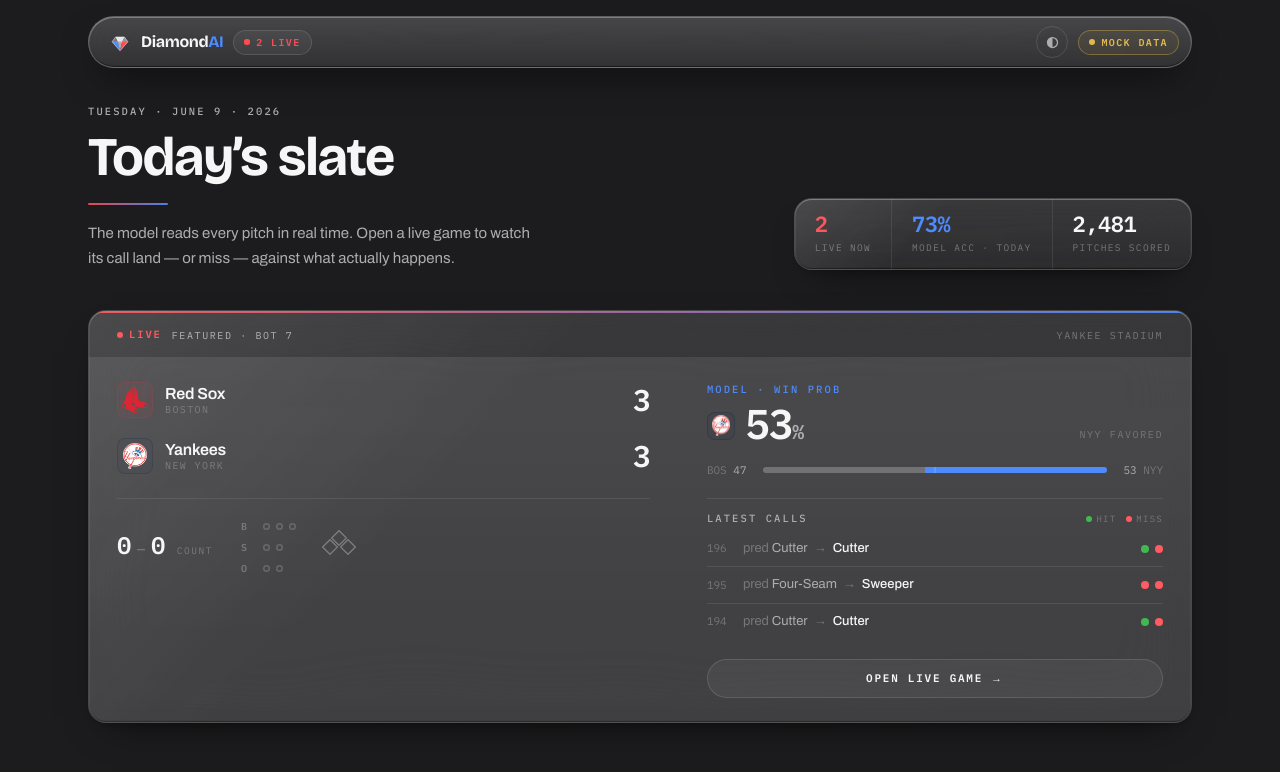
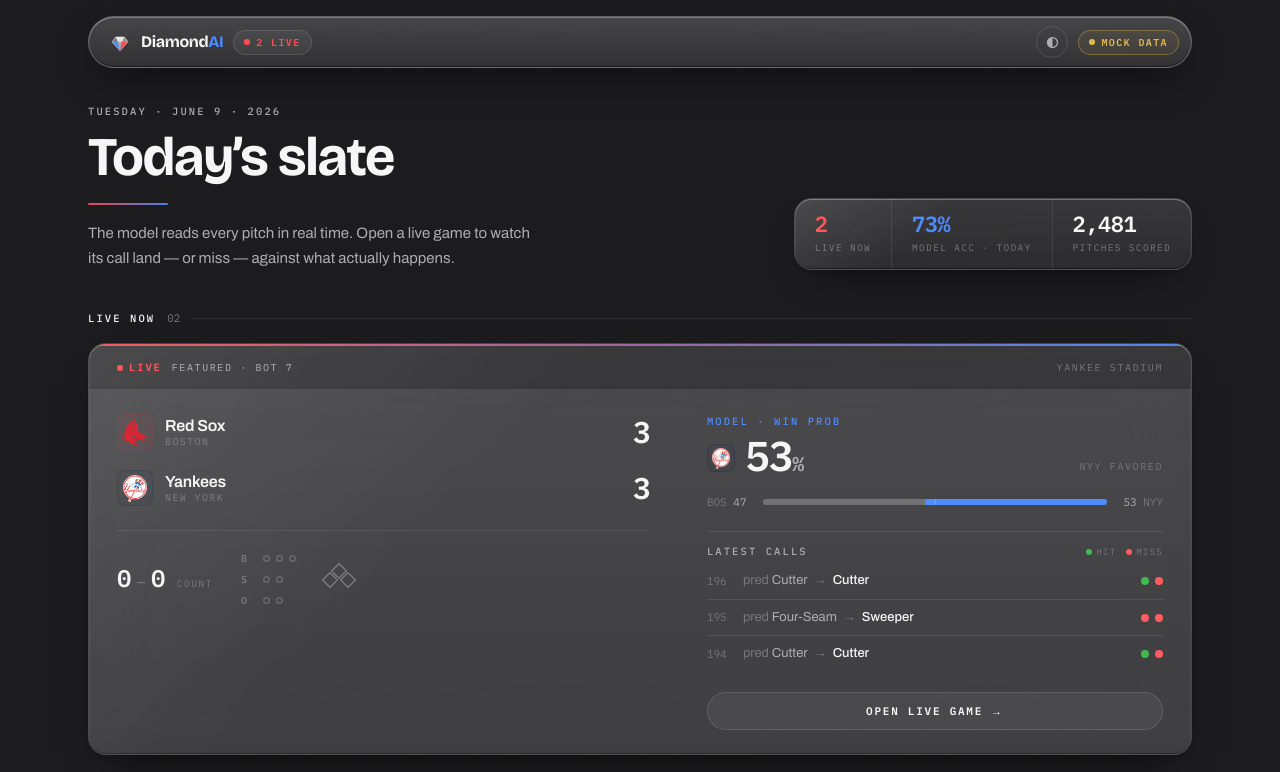
Before and after one commit to sbalagan22/DiamondAI, a Next.js app in the folder web/: page / in a window 1280 px wide. Shown: the top 772 px of the page. Built offline with nearby package versions, Linux system fonts and the light colour scheme.

Commit message:
feat(schedule): all live games get the big-card treatment

```diff
--- a/web/components/schedule/Schedule.tsx
+++ b/web/components/schedule/Schedule.tsx
@@ -237,7 +237,7 @@
     <Link
       href={gameUrl(game.id)}
       aria-label={`Open featured live game: ${away.name} at ${home.name}`}
-      className="group glass-panel glass-hover mb-12 block overflow-hidden focus:outline-none focus-visible:ring-2 focus-visible:ring-[var(--model)]"
+      className="group glass-panel glass-hover block overflow-hidden focus:outline-none focus-visible:ring-2 focus-visible:ring-[var(--model)]"
     >
       <div className="accent-rule" />
       <div className="flex items-center justify-between gap-2 border-b border-[var(--line)] px-5 py-3.5 sm:px-7">
@@ -379,8 +379,6 @@
   const live = games.filter((g) => g.status === "live");
   const pre = games.filter((g) => g.status === "upcoming");
   const finals = games.filter((g) => g.status === "final");
-  const featured = live[0];
-  const restLive = featured ? live.slice(1) : live;
 
   return (
     <main className="mx-auto max-w-6xl px-4 pb-20 pt-7 sm:px-6 sm:pt-9">
@@ -407,21 +405,25 @@
         </Reveal>
       </header>
 
-      {featured && (
-        <Reveal delay={0.06}>
-          <Spotlight game={featured} />
-        </Reveal>
+      {live.length > 0 && (
+        <section className="mb-11">
+          <div className="mb-4 flex items-center gap-3">
+            <Eyebrow tone="text">Live now</Eyebrow>
+            <span className="font-mono text-[11px] tabular-nums text-[var(--faint)]">
+              {String(live.length).padStart(2, "0")}
+            </span>
+            <div className="h-px flex-1 bg-[var(--line)]" />
+          </div>
+          <div className="flex flex-col gap-6">
+            {live.map((g, i) => (
+              <Reveal key={g.id} delay={i * 0.06}>
+                <Spotlight game={g} />
+              </Reveal>
+            ))}
+          </div>
+        </section>
       )}
 
-      {restLive.length > 0 && (
-        <ScheduleSection label="More live" count={restLive.length}>
-          {restLive.map((g) => (
-            <StaggerItem key={g.id} className="h-full">
-              <GameCard game={g} />
-            </StaggerItem>
-          ))}
-        </ScheduleSection>
-      )}
       {pre.length > 0 && (
         <ScheduleSection label="Upcoming" count={pre.length}>
           {pre.map((g) => (
```
